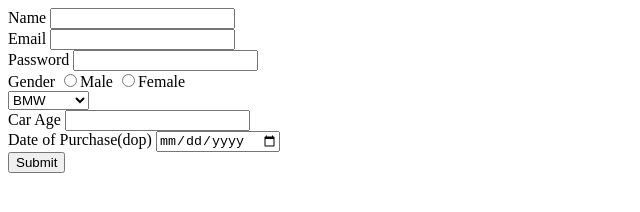
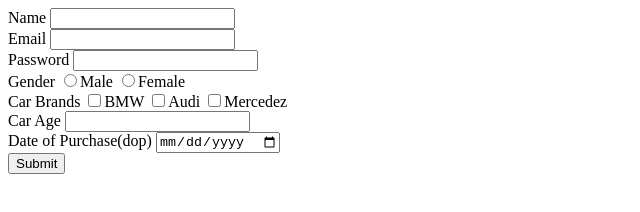
Before and after one commit to acciojob/car-insurance-form-ankit-yadav-17, a website: page main.html in a window 1280 px wide. Shown: the whole page, without its empty margins (0-640 px from the left). Drawn offline with Linux system fonts and the light colour scheme.

Commit message:
created a submission

```diff
--- a/main.html
+++ b/main.html
@@ -22,15 +22,16 @@
 			<input type="password" id="password" required>
 		</div>
 		<div>
-			<label>Gender</label>
+			<label required>Gender</label>
 			<input type="radio" id="gender">Male
 			<input type="radio" id="gender">Female
 		</div>
-		<select id="cars">
-			<option value="BMW" name="cars">BMW</option>
-			<option value="Audi" name="cars">Audi</option>
-			<option value="Mercedez" ame="cars">Mercedez</option>
-		</select>
+		<div>
+			<label for="car">Car Brands</label>
+			<input type="checkbox" id="car">BMW
+			<input type="checkbox" id="car">Audi
+			<input type="checkbox" id="car">Mercedez
+		</div>
 		<div>
 			<label for="carage">Car Age</label>
 			<input type="number" id="carage" required>
```
